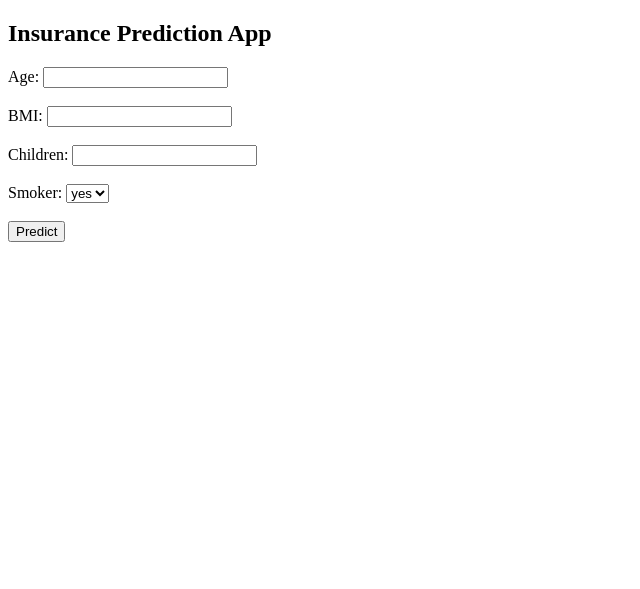
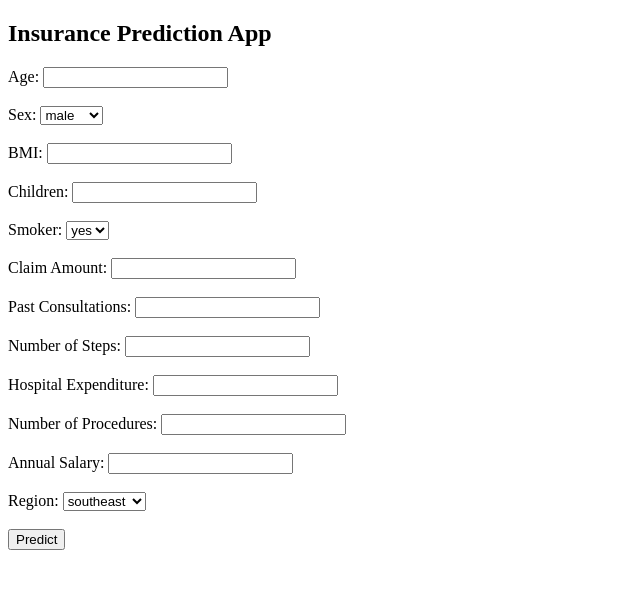
Before and after one commit to Sairamguthula8/AZML_Project, a Flask app: page / in a window 1280 px wide. Shown: the top 589 px of the page, without its empty margins (0-640 px from the left). Run offline with Flask 3, Linux system fonts and the light colour scheme.

Commit message:
Update index.html

```diff
--- a/templates/index.html
+++ b/templates/index.html
@@ -8,9 +8,21 @@
 <h2>Insurance Prediction App</h2>
 
 <form method="POST">
-    Age: <input name="age" type="number" required><br><br>
-    BMI: <input name="bmi" type="number" step="0.1" required><br><br>
-    Children: <input name="children" type="number" required><br><br>
+
+    Age:
+    <input name="age" type="number" required><br><br>
+
+    Sex:
+    <select name="sex">
+        <option value="male">male</option>
+        <option value="female">female</option>
+    </select><br><br>
+
+    BMI:
+    <input name="bmi" type="number" step="any" required><br><br>
+
+    Children:
+    <input name="children" type="number" required><br><br>
 
     Smoker:
     <select name="smoker">
@@ -18,11 +30,38 @@
         <option value="no">no</option>
     </select><br><br>
 
+    Claim Amount:
+    <input name="Claim_Amount" type="number" step="any" required><br><br>
+
+    Past Consultations:
+    <input name="past_consultations" type="number" required><br><br>
+
+    Number of Steps:
+    <input name="num_of_steps" type="number" required><br><br>
+
+    Hospital Expenditure:
+    <input name="Hospital_expenditure" type="number" step="any" required><br><br>
+
+    Number of Procedures:
+    <input name="Number_of_procedures" type="number" required><br><br>
+
+    Annual Salary:
+    <input name="Annual_Salary" type="number" step="any" required><br><br>
+
+    Region:
+    <select name="region">
+        <option value="southeast">southeast</option>
+        <option value="southwest">southwest</option>
+        <option value="northeast">northeast</option>
+        <option value="northwest">northwest</option>
+    </select><br><br>
+
     <button type="submit">Predict</button>
+
 </form>
 
 {% if result %}
-<h3>Predicted Insurance Cost: {{ result }}</h3>
+<h3>Prediction: {{ result }}</h3>
 {% endif %}
 
 {% if error %}
```
